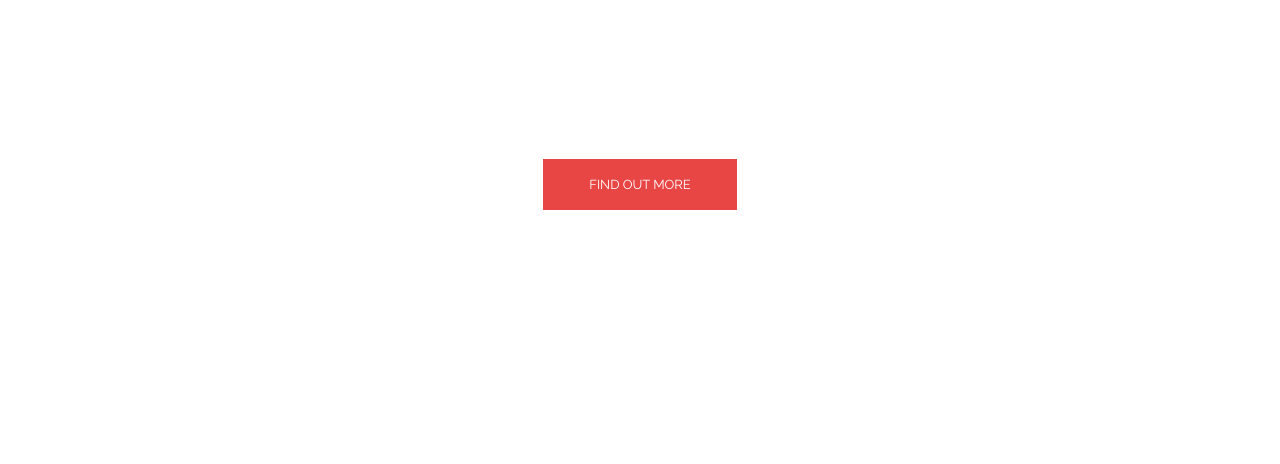
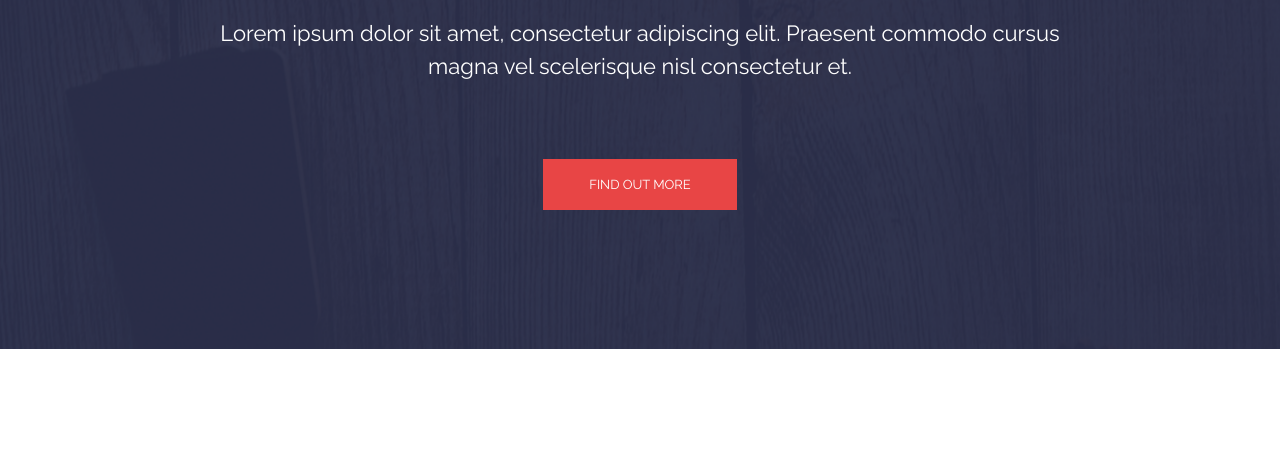
Before and after one commit to Nasoker/FE14-onl-ht-1-Kandrachenka-Yaraslau, a plain HTML site: page activebox/index.html in a window 1280 px wide. Shown: the part 427-891 px from the top of the page. Drawn offline with nearby package versions, Linux system fonts and the light colour scheme; the site is published under a folder, as on GitHub Pages, so addresses that start at the root find nothing.

Commit message:
Add files via upload

```diff
--- a/activebox/#source/scss/header.scss
+++ b/activebox/#source/scss/header.scss
@@ -1,7 +1,7 @@
 .header {
     padding-top: 38px;
     padding-bottom: 156px;
-    background-image: url(/assets/bg/header-bg.png);
+    background-image: url(../assets/bg/header-bg.png);
     background-repeat: no-repeat;
     background-size: cover;
     @media (min-width: 640px) and (max-width: 999px) {
```
Also changed, not shown: activebox/css/style.css.
